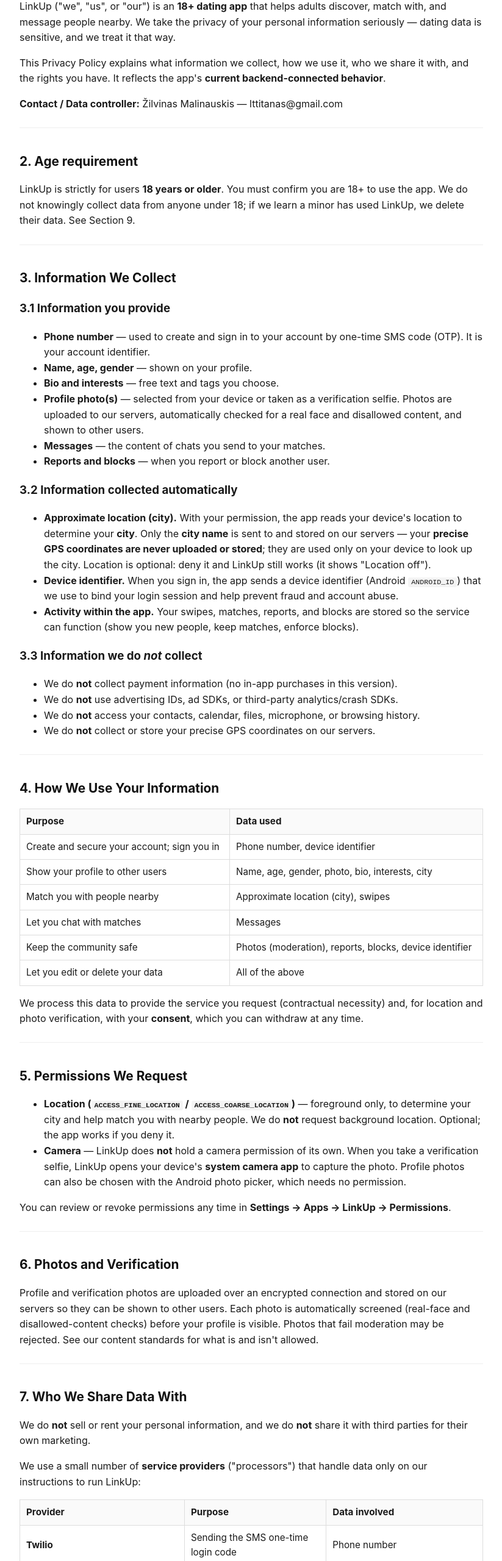
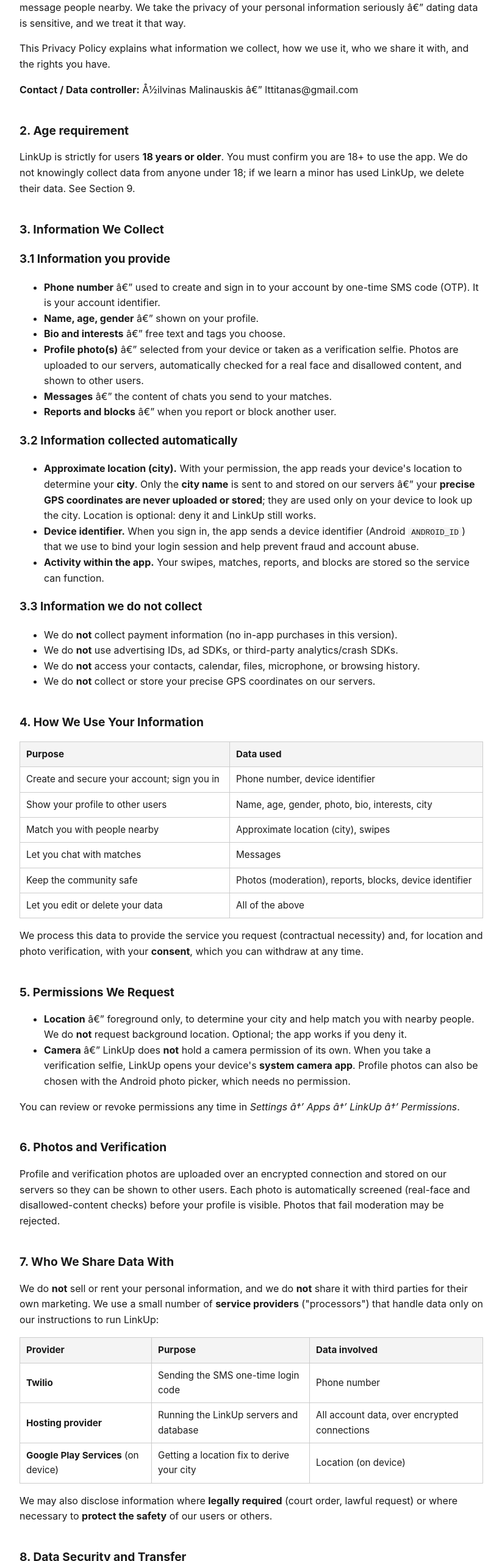
Before and after one commit to lttitanas-lgtm/linkup-privacy, a plain HTML site: page index.html in a window 1280 px wide. Shown: the part 240-2800 px from the top of the page at 61% size, without its empty margins (228-1051 px from the left). Drawn offline with Linux system fonts and the light colour scheme.

Commit message:
Update privacy policy to server-accurate version; add account deletion page (Play requirement)

```diff
--- a/index.html
+++ b/index.html
@@ -1,135 +1,292 @@
-<!DOCTYPE html>
+<!doctype html>
 <html lang="en">
   <head>
-<meta charset="UTF-8">
-<meta name="viewport" content="width=device-width, initial-scale=1.0">
-<title>LinkUp – Privacy Policy</title>
+    <meta charset="utf-8" />
+    <meta name="viewport" content="width=device-width, initial-scale=1" />
+    <title>LinkUp â€“ Privacy Policy</title>
     <style>
-  body{font-family:-apple-system,BlinkMacSystemFont,"Segoe UI",Roboto,sans-serif;max-width:760px;margin:0 auto;padding:24px;line-height:1.6;color:#1a1a1a;background:#fff}
-  h1{font-size:1.9em;border-bottom:2px solid #e91e63;padding-bottom:.3em}
-  h2{font-size:1.3em;margin-top:1.8em;color:#111}
-  table{border-collapse:collapse;width:100%;margin:1em 0;font-size:.95em}
-  th,td{border:1px solid #ddd;padding:8px 10px;text-align:left}
-  th{background:#fafafa}
-  code{background:#f4f4f4;padding:1px 5px;border-radius:3px;font-size:.9em}
-  hr{border:none;border-top:1px solid #eee;margin:1.6em 0}
-  a{color:#e91e63}
-  @media (prefers-color-scheme:dark){body{background:#121212;color:#e6e6e6}h2{color:#fff}th{background:#1e1e1e}th,td{border-color:#333}code{background:#222}}
+      body {
+        font-family:
+          -apple-system,
+          Segoe UI,
+          Roboto,
+          sans-serif;
+        max-width: 760px;
+        margin: 0 auto;
+        padding: 24px 20px 60px;
+        color: #1a1a1a;
+        line-height: 1.6;
+      }
+      h1 {
+        font-size: 1.7em;
+      }
+      h2 {
+        font-size: 1.2em;
+        margin-top: 2em;
+      }
+      table {
+        border-collapse: collapse;
+        width: 100%;
+        margin: 12px 0;
+      }
+      th,
+      td {
+        border: 1px solid #ccc;
+        padding: 8px 10px;
+        text-align: left;
+        font-size: 0.95em;
+      }
+      th {
+        background: #f4f4f4;
+      }
+      code {
+        background: #f4f4f4;
+        padding: 1px 5px;
+        border-radius: 4px;
+      }
+      .muted {
+        color: #555;
+      }
     </style>
   </head>
   <body>
-<h1>LinkUp – Privacy Policy</h1>
+    <h1>âš¡ LinkUp â€“ Privacy Policy</h1>
     <p><strong>Effective date: July 4, 2026</strong></p>
 
     <h2>1. Introduction</h2>
-<p>LinkUp ("we", "us", or "our") is an <strong>18+ dating app</strong> that helps adults discover, match with, and message people nearby. We take the privacy of your personal information seriously — dating data is sensitive, and we treat it that way.</p>
-<p>This Privacy Policy explains what information we collect, how we use it, who we share it with, and the rights you have. It reflects the app's <strong>current backend-connected behavior</strong>.</p>
-<p><strong>Contact / Data controller:</strong> Žilvinas Malinauskis — lttitanas@gmail.com</p>
-<hr>
+    <p>
+      LinkUp ("we", "us", or "our") is an <strong>18+ dating app</strong> that helps adults
+      discover, match with, and message people nearby. We take the privacy of your personal
+      information seriously â€” dating data is sensitive, and we treat it that way.
+    </p>
+    <p>
+      This Privacy Policy explains what information we collect, how we use it, who we share it with,
+      and the rights you have.
+    </p>
+    <p><strong>Contact / Data controller:</strong> Å½ilvinas Malinauskis â€” lttitanas@gmail.com</p>
 
     <h2>2. Age requirement</h2>
-<p>LinkUp is strictly for users <strong>18 years or older</strong>. You must confirm you are 18+ to use the app. We do not knowingly collect data from anyone under 18; if we learn a minor has used LinkUp, we delete their data. See Section 9.</p>
-<hr>
+    <p>
+      LinkUp is strictly for users <strong>18 years or older</strong>. You must confirm you are 18+
+      to use the app. We do not knowingly collect data from anyone under 18; if we learn a minor has
+      used LinkUp, we delete their data. See Section 9.
+    </p>
 
     <h2>3. Information We Collect</h2>
     <h3>3.1 Information you provide</h3>
     <ul>
-<li><strong>Phone number</strong> — used to create and sign in to your account by one-time SMS code (OTP). It is your account identifier.</li>
-<li><strong>Name, age, gender</strong> — shown on your profile.</li>
-<li><strong>Bio and interests</strong> — free text and tags you choose.</li>
-<li><strong>Profile photo(s)</strong> — selected from your device or taken as a verification selfie. Photos are uploaded to our servers, automatically checked for a real face and disallowed content, and shown to other users.</li>
-<li><strong>Messages</strong> — the content of chats you send to your matches.</li>
-<li><strong>Reports and blocks</strong> — when you report or block another user.</li>
+      <li>
+        <strong>Phone number</strong> â€” used to create and sign in to your account by one-time SMS
+        code (OTP). It is your account identifier.
+      </li>
+      <li><strong>Name, age, gender</strong> â€” shown on your profile.</li>
+      <li><strong>Bio and interests</strong> â€” free text and tags you choose.</li>
+      <li>
+        <strong>Profile photo(s)</strong> â€” selected from your device or taken as a verification
+        selfie. Photos are uploaded to our servers, automatically checked for a real face and
+        disallowed content, and shown to other users.
+      </li>
+      <li><strong>Messages</strong> â€” the content of chats you send to your matches.</li>
+      <li><strong>Reports and blocks</strong> â€” when you report or block another user.</li>
     </ul>
+
     <h3>3.2 Information collected automatically</h3>
     <ul>
-<li><strong>Approximate location (city).</strong> With your permission, the app reads your device's location to determine your <strong>city</strong>. Only the <strong>city name</strong> is sent to and stored on our servers — your <strong>precise GPS coordinates are never uploaded or stored</strong>; they are used only on your device to look up the city. Location is optional: deny it and LinkUp still works (it shows "Location off").</li>
-<li><strong>Device identifier.</strong> When you sign in, the app sends a device identifier (Android <code>ANDROID_ID</code>) that we use to bind your login session and help prevent fraud and account abuse.</li>
-<li><strong>Activity within the app.</strong> Your swipes, matches, reports, and blocks are stored so the service can function (show you new people, keep matches, enforce blocks).</li>
+      <li>
+        <strong>Approximate location (city).</strong> With your permission, the app reads your
+        device's location to determine your <strong>city</strong>. Only the
+        <strong>city name</strong> is sent to and stored on our servers â€” your
+        <strong>precise GPS coordinates are never uploaded or stored</strong>; they are used only on
+        your device to look up the city. Location is optional: deny it and LinkUp still works.
+      </li>
+      <li>
+        <strong>Device identifier.</strong> When you sign in, the app sends a device identifier
+        (Android <code>ANDROID_ID</code>) that we use to bind your login session and help prevent
+        fraud and account abuse.
+      </li>
+      <li>
+        <strong>Activity within the app.</strong> Your swipes, matches, reports, and blocks are
+        stored so the service can function.
+      </li>
     </ul>
-<h3>3.3 Information we do <em>not</em> collect</h3>
+    <h3>3.3 Information we do not collect</h3>
     <ul>
-<li>We do <strong>not</strong> collect payment information (no in-app purchases in this version).</li>
-<li>We do <strong>not</strong> use advertising IDs, ad SDKs, or third-party analytics/crash SDKs.</li>
-<li>We do <strong>not</strong> access your contacts, calendar, files, microphone, or browsing history.</li>
-<li>We do <strong>not</strong> collect or store your precise GPS coordinates on our servers.</li>
+      <li>
+        We do <strong>not</strong> collect payment information (no in-app purchases in this
+        version).
+      </li>
+      <li>
+        We do <strong>not</strong> use advertising IDs, ad SDKs, or third-party analytics/crash
+        SDKs.
+      </li>
+      <li>
+        We do <strong>not</strong> access your contacts, calendar, files, microphone, or browsing
+        history.
+      </li>
+      <li>
+        We do <strong>not</strong> collect or store your precise GPS coordinates on our servers.
+      </li>
     </ul>
-<hr>
 
     <h2>4. How We Use Your Information</h2>
     <table>
-<tr><th>Purpose</th><th>Data used</th></tr>
-<tr><td>Create and secure your account; sign you in</td><td>Phone number, device identifier</td></tr>
-<tr><td>Show your profile to other users</td><td>Name, age, gender, photo, bio, interests, city</td></tr>
-<tr><td>Match you with people nearby</td><td>Approximate location (city), swipes</td></tr>
-<tr><td>Let you chat with matches</td><td>Messages</td></tr>
-<tr><td>Keep the community safe</td><td>Photos (moderation), reports, blocks, device identifier</td></tr>
-<tr><td>Let you edit or delete your data</td><td>All of the above</td></tr>
+      <tr>
+        <th>Purpose</th>
+        <th>Data used</th>
+      </tr>
+      <tr>
+        <td>Create and secure your account; sign you in</td>
+        <td>Phone number, device identifier</td>
+      </tr>
+      <tr>
+        <td>Show your profile to other users</td>
+        <td>Name, age, gender, photo, bio, interests, city</td>
+      </tr>
+      <tr>
+        <td>Match you with people nearby</td>
+        <td>Approximate location (city), swipes</td>
+      </tr>
+      <tr>
+        <td>Let you chat with matches</td>
+        <td>Messages</td>
+      </tr>
+      <tr>
+        <td>Keep the community safe</td>
+        <td>Photos (moderation), reports, blocks, device identifier</td>
+      </tr>
+      <tr>
+        <td>Let you edit or delete your data</td>
+        <td>All of the above</td>
+      </tr>
     </table>
-<p>We process this data to provide the service you request (contractual necessity) and, for location and photo verification, with your <strong>consent</strong>, which you can withdraw at any time.</p>
-<hr>
+    <p>
+      We process this data to provide the service you request (contractual necessity) and, for
+      location and photo verification, with your <strong>consent</strong>, which you can withdraw at
+      any time.
+    </p>
 
     <h2>5. Permissions We Request</h2>
     <ul>
-<li><strong>Location (<code>ACCESS_FINE_LOCATION</code> / <code>ACCESS_COARSE_LOCATION</code>)</strong> — foreground only, to determine your city and help match you with nearby people. We do <strong>not</strong> request background location. Optional; the app works if you deny it.</li>
-<li><strong>Camera</strong> — LinkUp does <strong>not</strong> hold a camera permission of its own. When you take a verification selfie, LinkUp opens your device's <strong>system camera app</strong> to capture the photo. Profile photos can also be chosen with the Android photo picker, which needs no permission.</li>
+      <li>
+        <strong>Location</strong> â€” foreground only, to determine your city and help match you with
+        nearby people. We do <strong>not</strong> request background location. Optional; the app
+        works if you deny it.
+      </li>
+      <li>
+        <strong>Camera</strong> â€” LinkUp does <strong>not</strong> hold a camera permission of its
+        own. When you take a verification selfie, LinkUp opens your device's
+        <strong>system camera app</strong>. Profile photos can also be chosen with the Android photo
+        picker, which needs no permission.
+      </li>
     </ul>
-<p>You can review or revoke permissions any time in <strong>Settings → Apps → LinkUp → Permissions</strong>.</p>
-<hr>
+    <p>
+      You can review or revoke permissions any time in
+      <em>Settings â†’ Apps â†’ LinkUp â†’ Permissions</em>.
+    </p>
 
     <h2>6. Photos and Verification</h2>
-<p>Profile and verification photos are uploaded over an encrypted connection and stored on our servers so they can be shown to other users. Each photo is automatically screened (real-face and disallowed-content checks) before your profile is visible. Photos that fail moderation may be rejected. See our content standards for what is and isn't allowed.</p>
-<hr>
+    <p>
+      Profile and verification photos are uploaded over an encrypted connection and stored on our
+      servers so they can be shown to other users. Each photo is automatically screened (real-face
+      and disallowed-content checks) before your profile is visible. Photos that fail moderation may
+      be rejected.
+    </p>
 
     <h2>7. Who We Share Data With</h2>
-<p>We do <strong>not</strong> sell or rent your personal information, and we do <strong>not</strong> share it with third parties for their own marketing.</p>
-<p>We use a small number of <strong>service providers</strong> ("processors") that handle data only on our instructions to run LinkUp:</p>
+    <p>
+      We do <strong>not</strong> sell or rent your personal information, and we do
+      <strong>not</strong> share it with third parties for their own marketing. We use a small
+      number of <strong>service providers</strong> ("processors") that handle data only on our
+      instructions to run LinkUp:
+    </p>
     <table>
-<tr><th>Provider</th><th>Purpose</th><th>Data involved</th></tr>
-<tr><td><strong>Twilio</strong></td><td>Sending the SMS one-time login code</td><td>Phone number</td></tr>
-<tr><td><strong>Hosting provider</strong></td><td>Running the LinkUp servers and database</td><td>All account data, over encrypted connections</td></tr>
-<tr><td><strong>Google Play Services</strong> (Fused Location, on device)</td><td>Getting a location fix to derive your city</td><td>Location (on device)</td></tr>
+      <tr>
+        <th>Provider</th>
+        <th>Purpose</th>
+        <th>Data involved</th>
+      </tr>
+      <tr>
+        <td><strong>Twilio</strong></td>
+        <td>Sending the SMS one-time login code</td>
+        <td>Phone number</td>
+      </tr>
+      <tr>
+        <td><strong>Hosting provider</strong></td>
+        <td>Running the LinkUp servers and database</td>
+        <td>All account data, over encrypted connections</td>
+      </tr>
+      <tr>
+        <td><strong>Google Play Services</strong> (on device)</td>
+        <td>Getting a location fix to derive your city</td>
+        <td>Location (on device)</td>
+      </tr>
     </table>
-<p>We may also disclose information where <strong>legally required</strong> (court order, lawful request) or where necessary to <strong>protect the safety</strong> of our users or others.</p>
-<hr>
+    <p>
+      We may also disclose information where <strong>legally required</strong> (court order, lawful
+      request) or where necessary to <strong>protect the safety</strong> of our users or others.
+    </p>
 
     <h2>8. Data Security and Transfer</h2>
     <ul>
-<li>All traffic between the app and our servers is encrypted <strong>in transit (HTTPS/TLS)</strong>; the app disables cleartext connections.</li>
-<li>Login codes are stored <strong>hashed</strong>, never in plaintext; session tokens are hashed and rotated.</li>
-<li>We minimize what we store (e.g. city name, not GPS coordinates) and never log sensitive fields in production.</li>
+      <li>
+        All traffic between the app and our servers is encrypted
+        <strong>in transit (HTTPS/TLS)</strong>; the app disables cleartext connections.
+      </li>
+      <li>
+        Login codes are stored <strong>hashed</strong>, never in plaintext; session tokens are
+        hashed and rotated.
+      </li>
+      <li>
+        We minimize what we store (e.g. city name, not GPS coordinates) and never log sensitive
+        fields in production.
+      </li>
     </ul>
-<p>Our servers may be located outside your country; where they are, we rely on appropriate safeguards for any cross-border transfer.</p>
-<hr>
+    <p>
+      Our servers may be located outside your country; where they are, we rely on appropriate
+      safeguards for any cross-border transfer.
+    </p>
 
     <h2>9. Data Retention and Deletion</h2>
-<p>We keep your data while your account is active. You can <strong>delete your account at any time</strong> from <strong>Settings → Delete Account</strong>, or by emailing <strong>lttitanas@gmail.com</strong>. Deleting your account removes your profile, photos, swipes, matches, messages, reports, blocks, and sessions from our servers, and wipes local app data. Some records may be retained briefly where required by law or to prevent fraud/abuse, then deleted.</p>
-<hr>
+    <p>
+      We keep your data while your account is active. You can
+      <strong>delete your account at any time</strong> from <em>Settings â†’ Delete Account</em> in
+      the app, or by emailing <strong>lttitanas@gmail.com</strong>. See our
+      <a href="/account-deletion/">account deletion page</a> for details. Deleting your account
+      removes your profile, photos, swipes, matches, messages, reports, blocks, and sessions from
+      our servers, and wipes local app data. Some records may be retained briefly where required by
+      law or to prevent fraud/abuse, then deleted.
+    </p>
 
     <h2>10. Your Rights</h2>
-<p>Depending on where you live (including under the EU/UK GDPR), you may have the right to:</p>
-<ul>
-<li><strong>Access</strong> the personal data we hold about you;</li>
-<li><strong>Correct</strong> inaccurate data (edit your profile in-app);</li>
-<li><strong>Delete</strong> your data (in-app or by request);</li>
-<li><strong>Restrict</strong> or <strong>object</strong> to certain processing;</li>
-<li><strong>Data portability</strong>;</li>
-<li><strong>Withdraw consent</strong> (e.g. revoke the location permission) at any time.</li>
-</ul>
-<p>To exercise any right, contact <strong>lttitanas@gmail.com</strong>. You also have the right to complain to your local data-protection authority.</p>
-<hr>
+    <p>
+      Depending on where you live (including under the EU/UK GDPR), you may have the right to:
+      <strong>access</strong> the personal data we hold about you;
+      <strong>correct</strong> inaccurate data; <strong>delete</strong> your data;
+      <strong>restrict</strong> or <strong>object</strong> to certain processing;
+      <strong>data portability</strong>; and <strong>withdraw consent</strong> at any time. To
+      exercise any right, contact <strong>lttitanas@gmail.com</strong>. You also have the right to
+      complain to your local data-protection authority.
+    </p>
 
     <h2>11. Children's Privacy</h2>
-<p>LinkUp is for adults <strong>18 and older</strong>. We do not knowingly collect data from minors. If you believe a minor has used LinkUp, email <strong>lttitanas@gmail.com</strong> and we will delete the account and its data promptly.</p>
-<hr>
+    <p>
+      LinkUp is for adults <strong>18 and older</strong>. We do not knowingly collect data from
+      minors. If you believe a minor has used LinkUp, email <strong>lttitanas@gmail.com</strong> and
+      we will delete the account and its data promptly.
+    </p>
 
     <h2>12. Changes to This Policy</h2>
-<p>We may update this policy. We will change the "Effective date" above and, for significant changes, notify you in the app. Continued use after an update means you accept the revised policy.</p>
-<hr>
+    <p>
+      We may update this policy. We will change the "Effective date" above and, for significant
+      changes, notify you in the app. Continued use after an update means you accept the revised
+      policy.
+    </p>
 
     <h2>13. Contact Us</h2>
-<p><strong>Email:</strong> lttitanas@gmail.com<br>
-<strong>App:</strong> LinkUp<br>
-<strong>Developer / Data controller:</strong> Žilvinas Malinauskis</p>
+    <p class="muted">
+      <strong>Email:</strong> lttitanas@gmail.com<br />
+      <strong>App:</strong> LinkUp<br />
+      <strong>Developer / Data controller:</strong> Å½ilvinas Malinauskis
+    </p>
   </body>
 </html>
```
Also changed, not shown: account-deletion/index.html (added, +84 -0 lines). Lines whose indentation alone changed are shown as unchanged.
